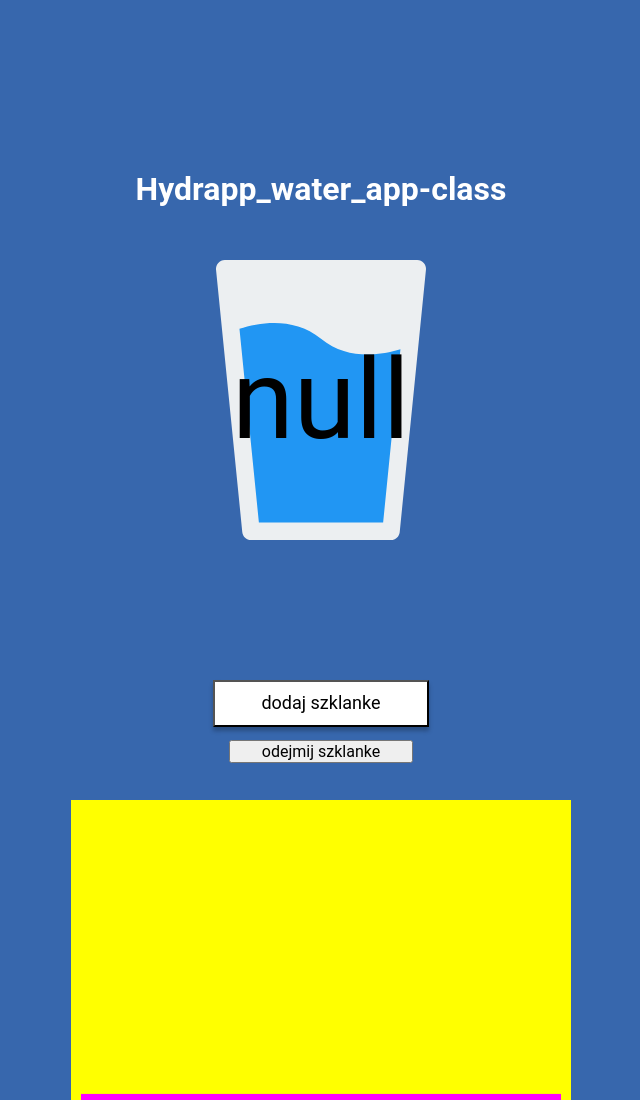
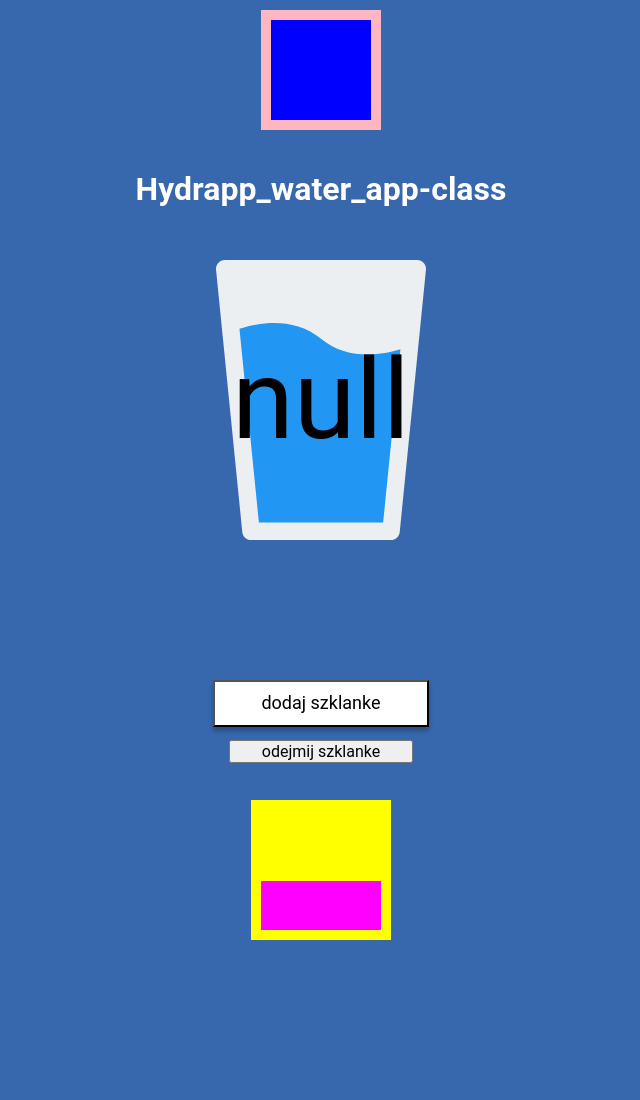
Before and after one commit to madara1319/Hydrapp_water_app--class, a website built with webpack: page src/pages/index.html in a window 1280 px wide. Shown: the top 1100 px of the page, without its empty margins (319-959 px from the left). After the commit the page ends 940 px from the top, so only its background shows below. Built offline with nearby package versions, Linux system fonts and the light colour scheme.

Commit message:
Trying to connect counter with water level increase

```diff
--- a/src/js/index.js
+++ b/src/js/index.js
@@ -6,6 +6,8 @@ import '../scss/main.scss';
 
 /* place your code below */
 
+const square2=document.querySelector('.square2');
+const square2Inside=document.querySelector('.square2Inside');
 const localCounter=document.querySelector(".counter--js");
 const add=document.querySelector('.add');
 const substract=document.querySelector('.substract');
@@ -29,21 +31,36 @@ localCounter.innerHTML=`${localStorage.getItem('counter')}`;
 //
 //
 
+const square2Inside_style=getComputedStyle(square2Inside);
+const waterLevel=square2Inside_style.height;
+console.log(waterLevel);
+console.log(typeof(waterLevel));
+console.log((parseInt(waterLevel))/12);
+const glass=parseInt(waterLevel)/12;
 
+const square2Inside_color=square2Inside_style.backgroundColor;
+console.log(square2Inside_color);
+
+//square2Inside.style.height='5px';
+square2Inside.style.backgroundColor='blue';
+//	if (square2Inside.style.height>12 * glass + 'px'){
+//		square2Inside.style.height=12 * glass + 'px';
 
 if (i>=0){
-
 	substract.addEventListener("click",()=>{
 		i--;
+		square2Inside.style.height = i * glass + 'px';
 		console.log(i);
 		console.log(typeof(i));
 		if (i<0) {
 			i=0;
 			console.log(i);
 		}
+
 	})
 
 	add.addEventListener("click",()=>{
+		square2Inside.style.height = i * glass + 'px';
 		i++;
 		console.log(i);
 		console.log(typeof(i));
@@ -51,8 +68,11 @@ if (i>=0){
 			i=0;
 			console.log(i);
 		}
-	})
+
+
+})
 }
+
 else
 {
 	i=0;
--- a/src/pages/index.html
+++ b/src/pages/index.html
@@ -37,6 +37,10 @@
 	  <div class="square">
 		  <div class="square--inside"></div>
 	  </div>
+	  <div class="square2">
+			  <div class="square2Inside"></div>
+		  </div>
+
     </div>
   </body>
 </html>
--- a/src/scss/main.scss
+++ b/src/scss/main.scss
@@ -65,8 +65,8 @@ body {
 }
 
 .square{
-	width:500px;
-	height:500px;
+	width:140px;
+	height:140px;
 	position:absolute;
 	align-items:bottom;
 	background-color:yellow;
@@ -76,8 +76,8 @@ body {
 	display:flex;
 }
 .square--inside{
-	width:480px;
-	height:480px;
+	width:120px;
+	height:120px;
 	background-color:magenta;
 	top:820px;
 //	animation-name:filling ;
@@ -91,8 +91,27 @@ body {
 @keyframes filling{
 	from{//height:0px;
 	transform:scale(1,0);
-	width:480px;}
+	width:120px;}
 	to{//height:480px;
 	transform:scale(1,1);
-	width:480px;}
+	width:120px;}
 }
+.square2{
+	width:120px;
+	height:120px;
+	align-items:bottom;
+	background-color:lightpink;
+	top:10px;
+	position:absolute;
+	justify-content:center;
+	align-items:center;
+	display:flex;
+
+}
+.square2Inside{
+	width:100px;
+	height:100px;
+	transform-origin:bottom ;
+	background-color:darkgreen;
+//	top:820px;
+}
```
